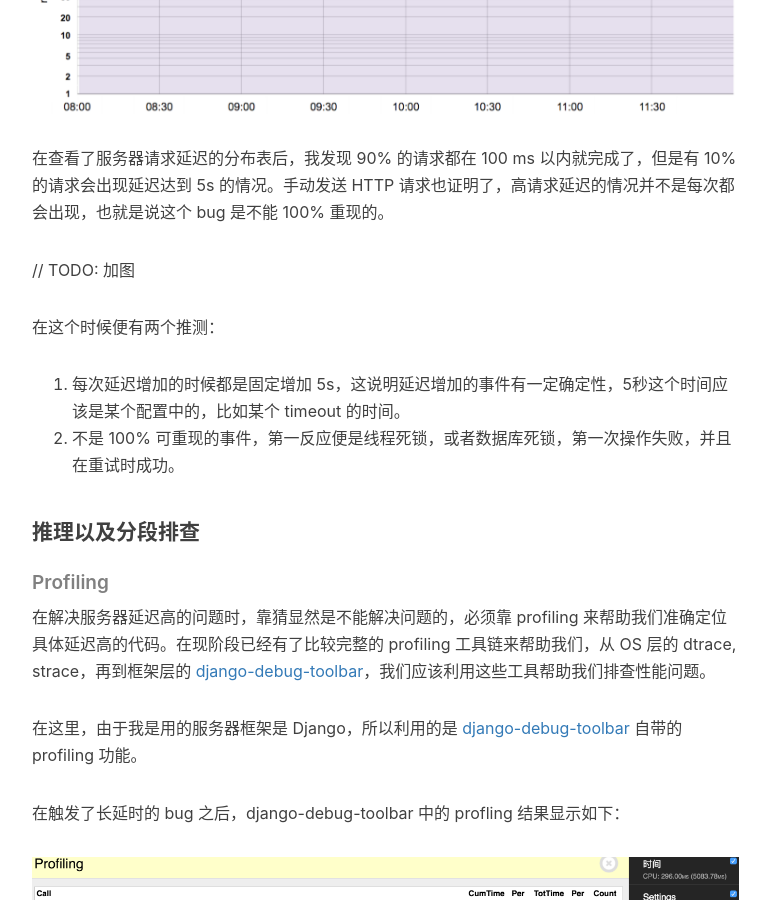
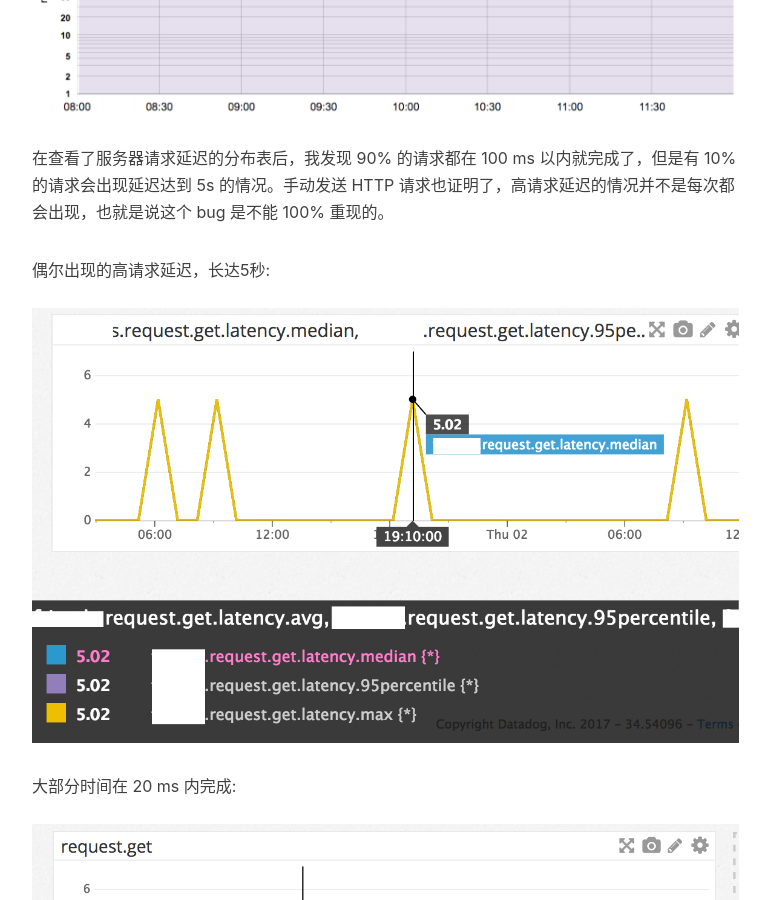
Before and after one commit to chenditc/chendi.me, a Jekyll site: the page built from _posts/2017-03-25-weird-bugs-1.markdown, in a window 1280 px wide and 900 px high, scrolled down 1567 px. Shown: the whole window, without its empty margins (233-1003 px from the left). Built offline with Jekyll 4.4.1, drawn with Linux system fonts in a browser that asks for light colours; nearby versions of some CDN libraries; comment, search, counter and statistics services are not loaded.

Commit message:
Add more pics

```diff
--- a/_posts/2017-03-25-weird-bugs-1.markdown
+++ b/_posts/2017-03-25-weird-bugs-1.markdown
@@ -39,7 +39,11 @@ tags:
 
 在查看了服务器请求延迟的分布表后，我发现 90% 的请求都在 100 ms 以内就完成了，但是有 10% 的请求会出现延迟达到 5s 的情况。手动发送 HTTP 请求也证明了，高请求延迟的情况并不是每次都会出现，也就是说这个 bug 是不能 100% 重现的。
 
-// TODO: 加图
+偶尔出现的高请求延迟，长达5秒:
+[![request-latency-high](/img/in-post/weird-bug-1/request-latency-high.png)](/img/in-post/weird-bug-1/request-latency-high.png)
+
+大部分时间在 20 ms 内完成:
+[![request-latency-low](/img/in-post/weird-bug-1/request-latency-low.png)](/img/in-post/weird-bug-1/request-latency-low.png)
 
 在这个时候便有两个推测：
 1. 每次延迟增加的时候都是固定增加 5s，这说明延迟增加的事件有一定确定性，5秒这个时间应该是某个配置中的，比如某个 timeout 的时间。
```
Also changed, not shown: img/in-post/weird-bug-1/request-latency-high.png (added), img/in-post/weird-bug-1/request-latency-low.png (added).
